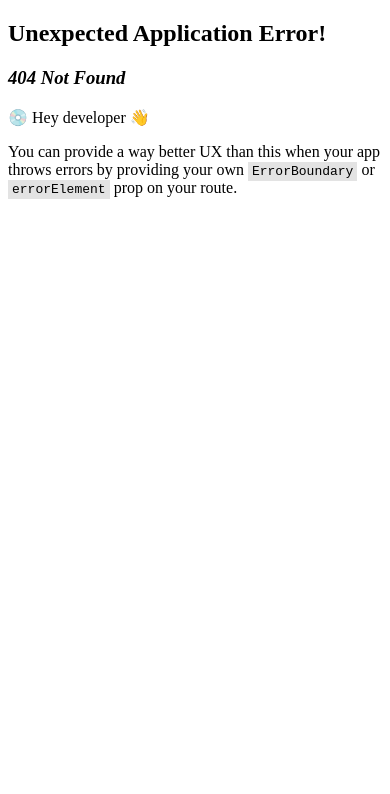
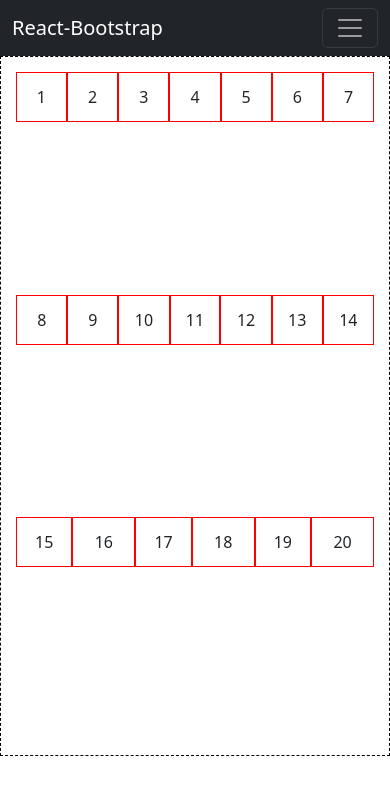
Before and after one commit to nikhilsharma2407/batch-62, a React (Create React App) app in the folder client/: page /flex in a window 390 px wide. Before the commit this address had no page. Shown: the top 794 px of the page. Built offline with nearby package versions, Linux system fonts and the light colour scheme.

Commit message:
Day-8:Intro to flexbox, responsive web design , react bootstrap

```diff
--- a/client/package.json
+++ b/client/package.json
@@ -7,7 +7,9 @@
     "@testing-library/jest-dom": "^6.6.3",
     "@testing-library/react": "^16.3.0",
     "@testing-library/user-event": "^13.5.0",
+    "bootstrap": "^5.3.6",
     "react": "^19.1.0",
+    "react-bootstrap": "^2.10.10",
     "react-dom": "^19.1.0",
     "react-router-dom": "^7.6.0",
     "react-scripts": "5.0.1",
--- a/client/src/App.jsx
+++ b/client/src/App.jsx
@@ -1,6 +1,7 @@
 import { useState } from "react";
 import { Link, Outlet, Route, Routes } from 'react-router-dom'
 import Parent from "./Parent";
+import MyNavBar from "./MyNavbar";
 function App() {
   const [name, setName] = useState("Nikhil");
   const [displayComponent, setDisplayComponent] = useState(true);
@@ -15,7 +16,7 @@ function App() {
 
   return (
     <>
-      <section id="app">
+      {/* <section id="app">
         <h1>App Component</h1>
         <section>
           <a href="test">Test Hyperlink</a>
@@ -43,13 +44,8 @@ function App() {
           <br />
           <Link to="parent/child3">Child 3</Link>
         </section>
-
-        {/* <DeclarativeRoutes /> */}
-        {/* {displayComponent &&  <ClassComponent name={name} prop1 = "abcd" user = {user} />} */}
-        {/* {displayComponent &&  <FuntionalComponent name={name} prop1 = "abcd" user = {user} />}
-
-<button onClick={()=>setDisplayComponent(!displayComponent)}>{displayComponent?'Hide':'Show' } Component</button> */}
-      </section>
+      </section> */}
+      <MyNavBar/>
       <Outlet />
     </>
   );
--- /dev/null
+++ b/client/src/Flexbox/index.jsx
@@ -0,0 +1,34 @@
+import React from 'react'
+import "./styles.css"
+
+const Flexbox = () => {
+  return (
+    <section className="flexbox">
+      <section className="container">
+        <section className="flex-item">1</section>
+        <section className="flex-item">2</section>
+        <section className="flex-item">3</section>
+        <section className="flex-item">4</section>
+        <section className="flex-item">5</section>
+        <section className="flex-item">6</section>
+        <section className="flex-item">7</section>
+        <section className="flex-item">8</section>
+        <section className="flex-item">9</section>
+        <section className="flex-item">10</section>
+        <section className="flex-item">11</section>
+        <section className="flex-item">12</section>
+        <section className="flex-item">13</section>
+        <section className="flex-item">14</section>
+        <section className="flex-item">15</section>
+        <section className="flex-item">16</section>
+        <section className="flex-item">17</section>
+        <section className="flex-item">18</section>
+        <section className="flex-item">19</section>
+        <section className="flex-item">20</section>
+    </section>
+    </section>
+
+  )
+}
+
+export default Flexbox
--- /dev/null
+++ b/client/src/Flexbox/styles.css
@@ -0,0 +1,26 @@
+
+.flexbox {
+    .container {
+    height: 700px;
+    border: 1px dashed black;
+    padding: 15px;
+    display: flex;
+    flex-direction: row;
+    flex-wrap: wrap;
+    }
+
+    .flex-item{
+        border: red 1px solid;
+        height: 50px;
+        width: 50px;
+        display: flex;
+        justify-content: center;
+        align-items: center;
+        flex-grow: 1;
+    }
+
+    .flex-item:nth-child(even){
+        flex-grow: 2;
+        /* align-self: flex-end; */
+    }
+}
--- /dev/null
+++ b/client/src/MyNavbar.jsx
@@ -0,0 +1,53 @@
+import { Button, Col, Form, Row } from 'react-bootstrap';
+import Container from 'react-bootstrap/Container';
+import Nav from 'react-bootstrap/Nav';
+import Navbar from 'react-bootstrap/Navbar';
+import NavDropdown from 'react-bootstrap/NavDropdown';
+import { Link } from 'react-router-dom';
+const MyNavBar =()=> {
+  return (
+    <Navbar bg="dark" expand="md" data-bs-theme="dark">
+      <Container fluid>
+        <Navbar.Brand as={Link} to="/">
+          React-Bootstrap
+        </Navbar.Brand>
+        <Navbar.Toggle aria-controls="responsive-navbar-nav" />
+        <Navbar.Collapse id="responsive-navbar-nav">
+          <Nav className="me-auto">
+            <Nav.Link as={Link} to="flex">
+              Flexbox
+            </Nav.Link>
+            <Nav.Link href="#pricing">Pricing</Nav.Link>
+            <NavDropdown title="Dropdown" id="collapsible-nav-dropdown">
+              <NavDropdown.Item href="#action/3.1">Action</NavDropdown.Item>
+              <NavDropdown.Item href="#action/3.2">
+                Another action
+              </NavDropdown.Item>
+              <NavDropdown.Item href="#action/3.3">Something</NavDropdown.Item>
+              <NavDropdown.Divider />
+              <NavDropdown.Item href="#action/3.4">
+                Separated link
+              </NavDropdown.Item>
+            </NavDropdown>
+          </Nav>
+          <Form inline>
+            <Row>
+              <Col xs="auto">
+                <Form.Control
+                  type="text"
+                  placeholder="Search"
+                  className=" mr-sm-2"
+                />
+              </Col>
+              <Col xs="auto">
+                <Button type="submit">Submit</Button>
+              </Col>
+            </Row>
+          </Form>
+        </Navbar.Collapse>
+      </Container>
+    </Navbar>
+  );
+}
+
+export default MyNavBar;
--- a/client/src/Parent.jsx
+++ b/client/src/Parent.jsx
@@ -13,7 +13,7 @@ export const Child3 = ()=><h1>Child3 component</h1>
 const Parent = () => {
   return (
     <>
-      <h1>Parent Component</h1>
+      {/* <h1>Parent Component</h1>
       <section>
         <Link to="child1">child 1</Link>
         <br />
@@ -21,9 +21,9 @@ const Parent = () => {
           Child 2
         </Link>
         <br />
-        {/* absolute URL begin with / */}
+        absolute URL begin with /
         <Link to="/parent/child3">Child 3</Link>
-      </section>
+      </section> */}
 
       <Outlet/>
     </>
--- a/client/src/index.js
+++ b/client/src/index.js
@@ -4,8 +4,9 @@ import "./index.css";
 import App from "./App";
 import reportWebVitals from "./reportWebVitals";
 import { RouterProvider, createBrowserRouter } from "react-router-dom";
-import FuntionalComponent from "./FuntionalComponent";
 import { routes } from "./routes";
+import 'bootstrap/dist/css/bootstrap.min.css';
+
 
 const router = createBrowserRouter([
   {
--- a/client/src/routes.js
+++ b/client/src/routes.js
@@ -1,9 +1,11 @@
+import Flexbox from "./Flexbox";
 import FuntionalComponent from "./FuntionalComponent";
 import Parent, { Child1, Child2, Child3 } from "./Parent";
 import Routing from "./Routing";
 
 export const routes =  [
     { path: "test", element: <FuntionalComponent /> },
+    { path: "flex", element: <Flexbox /> },
     {
       path: "routing/:productId", element: <Routing />},
     {
```
Also changed, not shown: client/src/navbarStyle.css (added), 2 other files (tests, documents, lock files or other folders).
